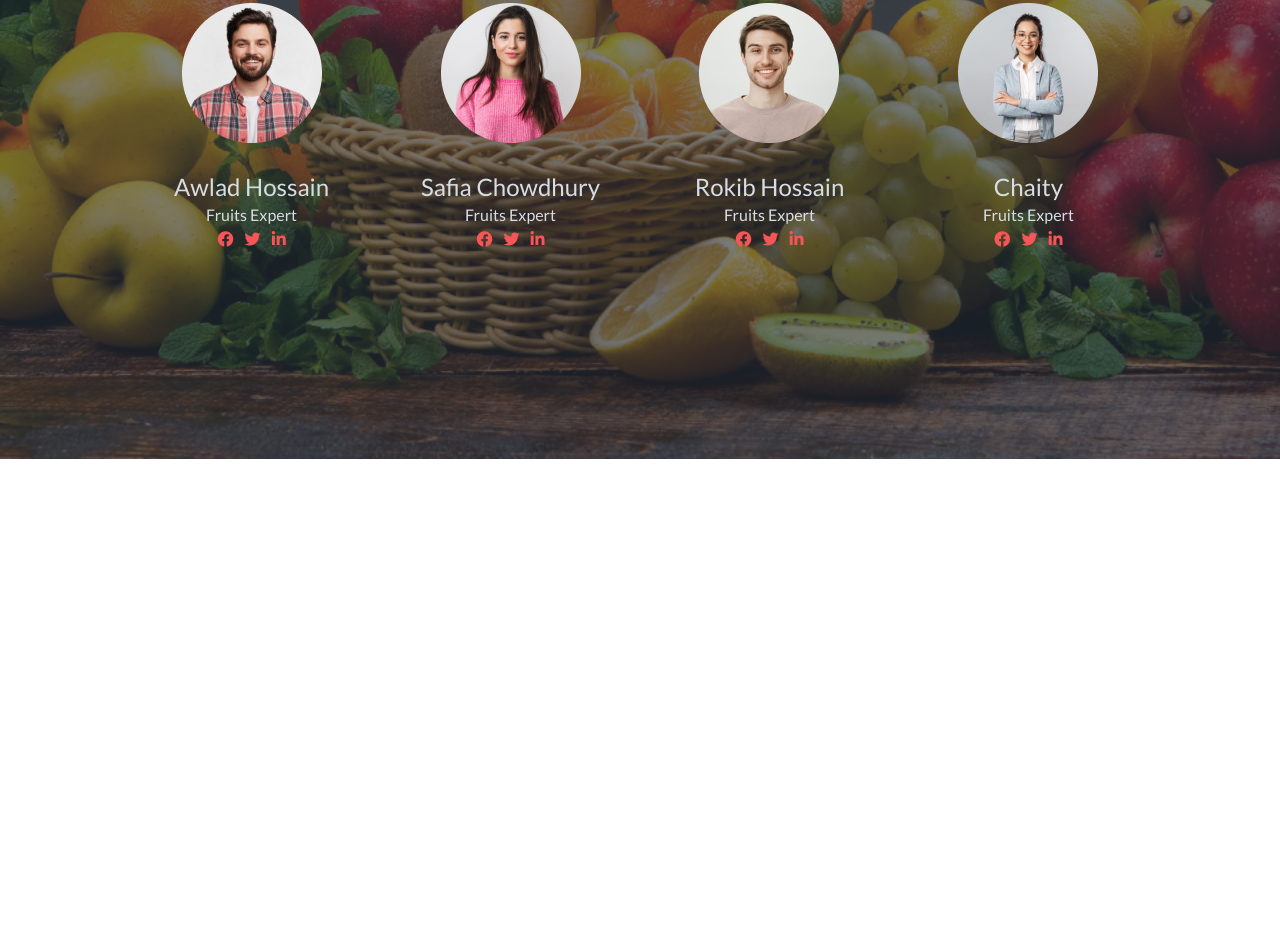
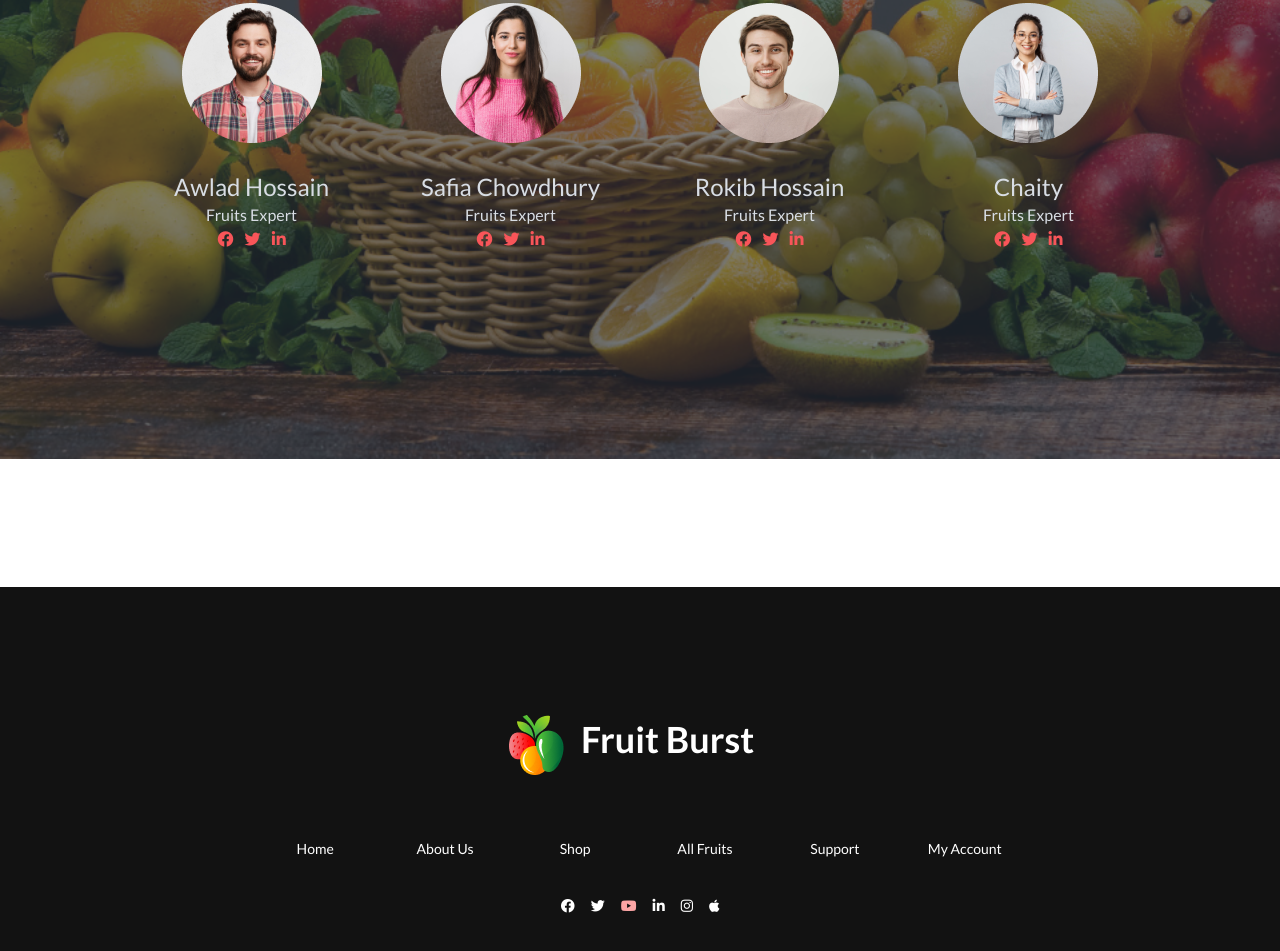
Before and after one commit to Sobuz-Mia/fruit-brush-assignment, a plain HTML site: page index.html in a window 1280 px wide. Shown: the part 1827-2778 px from the top of the page. Before the commit the page ends 2414 px from the top, so only its background shows below. Drawn offline with nearby package versions, Linux system fonts and the light colour scheme.

Commit message:
footer added

```diff
--- a/index.html
+++ b/index.html
@@ -290,13 +290,37 @@
                             </div>
                         </div>
                     </div>
-
                 </div>
               </div>
         </section>
+        <!-- team section ends here -->
     </main>
-    <footer>
+    <footer class="footer footer-center p-10 bg-[#121212] text-white text-primary-content py-32">
+        <div>
+            <div class="flex justify-center mb-14">
+                <img src="images/logo.png" alt="">
+                <a class="btn btn-ghost normal-case text-4xl font-bold">Fruit Burst</a>
+            </div>
+            <ul class="grid grid-cols-3 lg:grid-cols-6 gap-14">
+                <li><a>Home</a></li>
+                <li><a>About Us</a></li>
+                <li><a>Shop</a></li>
+                <li><a>All Fruits</a></li>
+                <li><a>Support</a></li>
+                <li><a>My Account</a></li>
 
-    </footer>
+            </ul>
+        </div>
+        <div>
+          <div class="grid grid-flow-col gap-4">
+            <i class="fa-brands fa-facebook "></i>
+            <i class="fa-brands fa-twitter"></i>
+            <i class="fa-brands fa-youtube text-red-300"></i>
+            <i class="fa-brands fa-linkedin-in"></i>
+            <i class="fa-brands fa-instagram"></i>
+            <i class="fa-brands fa-apple"></i>
+          </div>
+        </div>
+      </footer>
 </body>
 </html>
```
